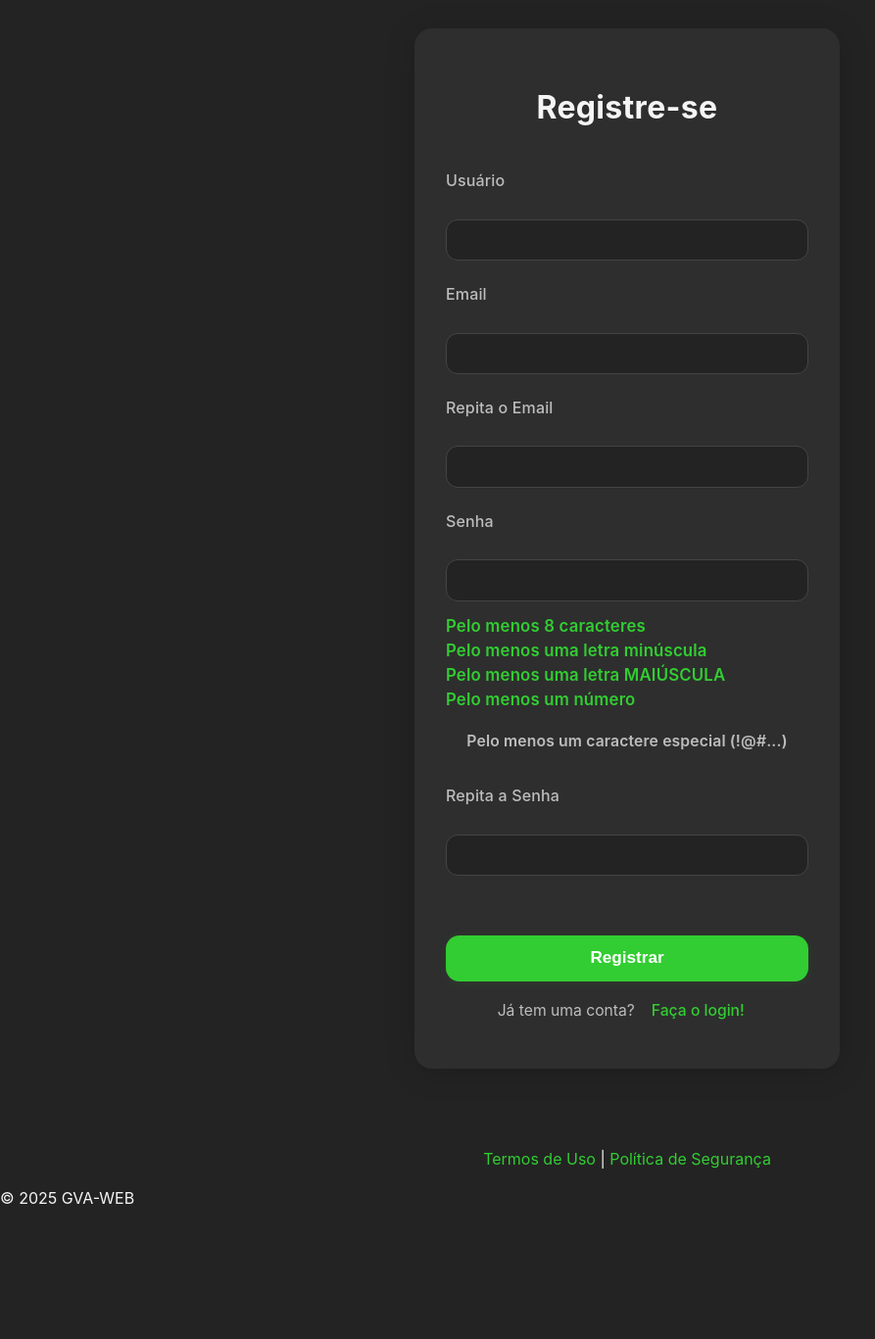
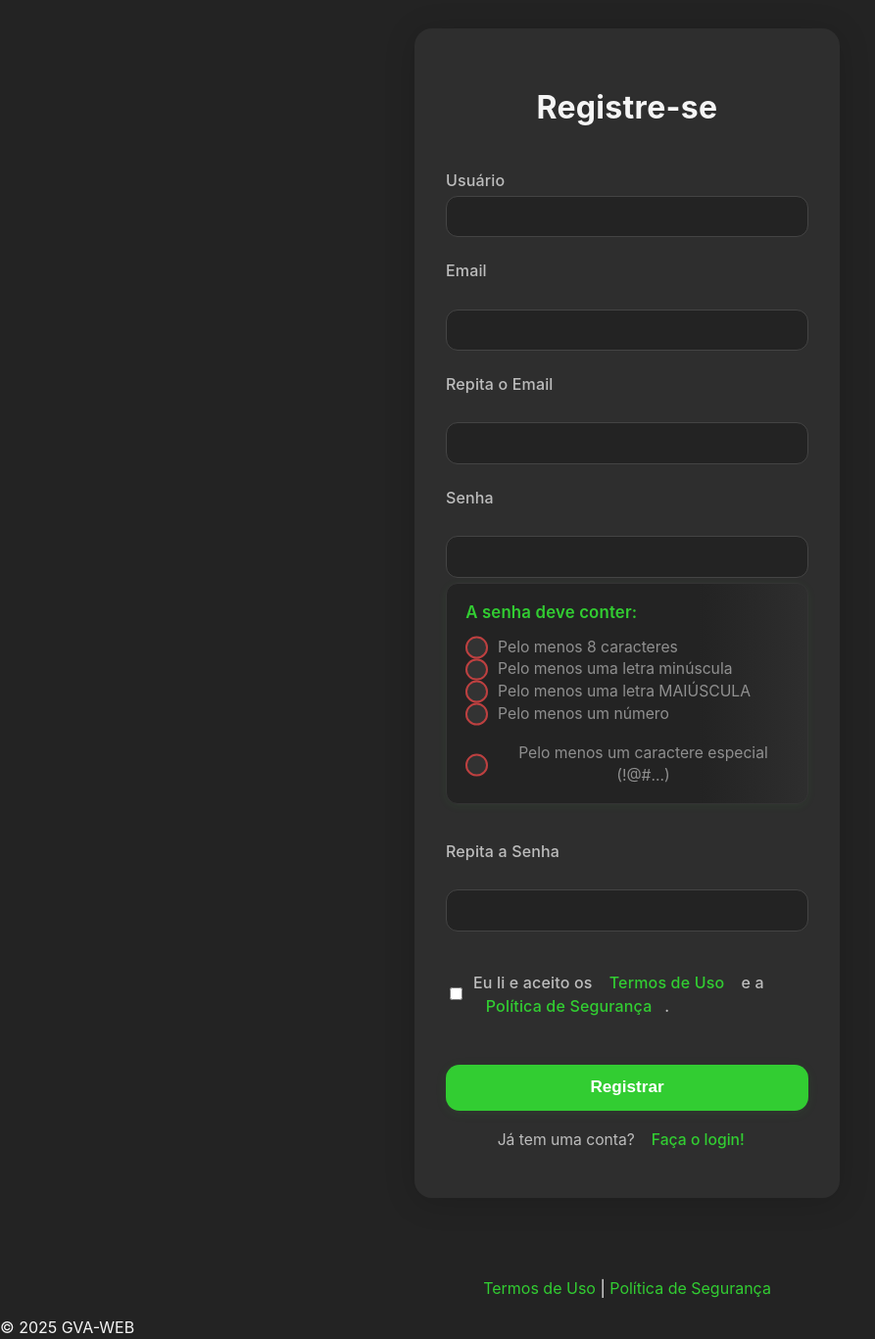
Before and after one commit to Omatheus31/GVA-WEB, a Flask app: page /auth/register in a window 1280 px wide. Shown: the part 225-1592 px from the top of the page at 98% size, without its empty margins (0-893 px from the left). Before the commit the page ends 1454 px from the top, so only its background shows below. Run offline with Flask 3, Linux system fonts and the light colour scheme.

Commit message:
Feat: Add 'Accept Terms' checkbox to registration form

```diff
--- a/app/auth/forms.py
+++ b/app/auth/forms.py
@@ -27,6 +27,10 @@
     password = PasswordField('Senha', validators=[DataRequired(), Length(min=8), password_complexity])
     password2 = PasswordField(
         'Repita a Senha', validators=[DataRequired(), EqualTo('password', message='As senhas devem ser iguais.')])
+    accept_terms = BooleanField(
+        'Eu li e aceito os Termos de Uso e a Política de Segurança.',
+        validators=[DataRequired(message='Você deve aceitar os termos para se registrar.')]
+    )
     submit = SubmitField('Registrar')
 
     # Validador para verificar se o usuário já existe
--- a/app/templates/auth/register.html
+++ b/app/templates/auth/register.html
@@ -10,13 +10,14 @@
 <div id="register-container">
     <h1>Registre-se</h1>
     <form action="" method="post" novalidate>
-        {{ form.hidden_tag() }} <p>
-            {{ form.username.label }}<br>
-            {{ form.username(size=32) }}<br>
+        {{ form.hidden_tag() }}
+        <div class="form-group">
+            {{ form.username.label }}
+            {{ form.username() }}
             {% for error in form.username.errors %}
-            <span style="color: red;">[{{ error }}]</span>
+                <span class="error-message">{{ error }}</span>
             {% endfor %}
-        </p>
+        </div>
         <p>
             {{ form.email.label }}<br>
             {{ form.email(size=32) }}<br>
@@ -39,7 +40,8 @@
             {% endfor %}
         </p>
 
-        <div id="password-strength-rules-title">
+        <div id="password-strength-rules">
+            <span id="password-strength-rules-title">A senha deve conter:</span>
             <p id="length" class="invalid">Pelo menos 8 caracteres</p>
             <p id="lowercase" class="invalid">Pelo menos uma letra minúscula</p>
             <p id="uppercase" class="invalid">Pelo menos uma letra MAIÚSCULA</p>
@@ -54,9 +56,19 @@
             {% endfor %}
         </p>
         <p>
-            {# LINHA CORRETA #}
             {{ recaptcha }}
         </p>
+        <div class="form-group-terms" style="display: flex; align-items: center; gap: 0.5rem; margin-top: 1rem;">
+            {{ form.accept_terms() }}
+            <label for="accept_terms" style="margin: 0;">
+                Eu li e aceito os
+                <a href="{{ url_for('main.terms') }}" target="_blank">Termos de Uso</a> e a
+                <a href="{{ url_for('main.security_policy') }}" target="_blank">Política de Segurança</a>.
+            </label>
+        </div>
+        {% for error in form.accept_terms.errors %}
+            <p><span class="error-message">{{ error }}</span></p>
+        {% endfor %}
 
         <p>{{ form.submit() }}</p>
     </form>
```
